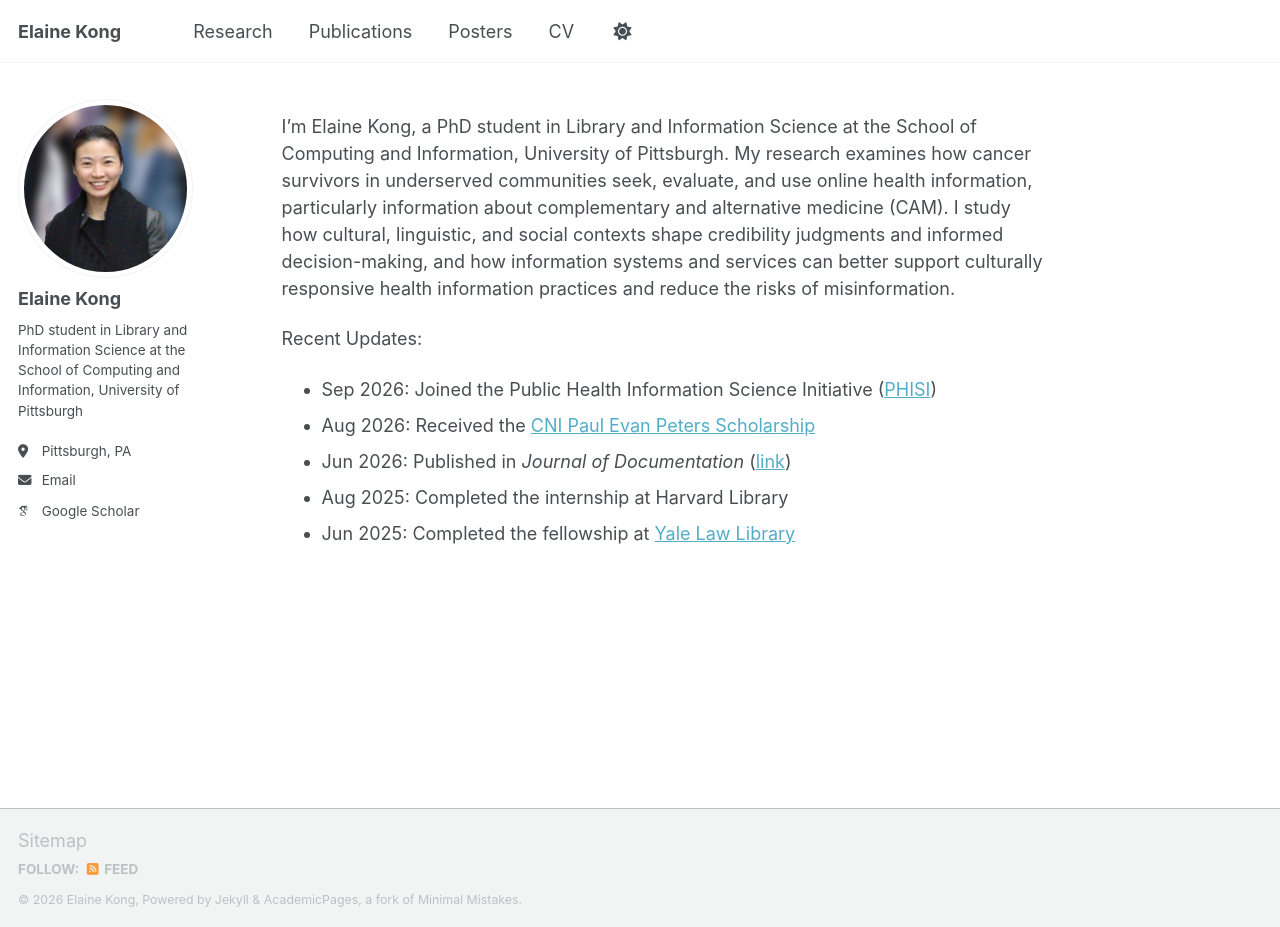
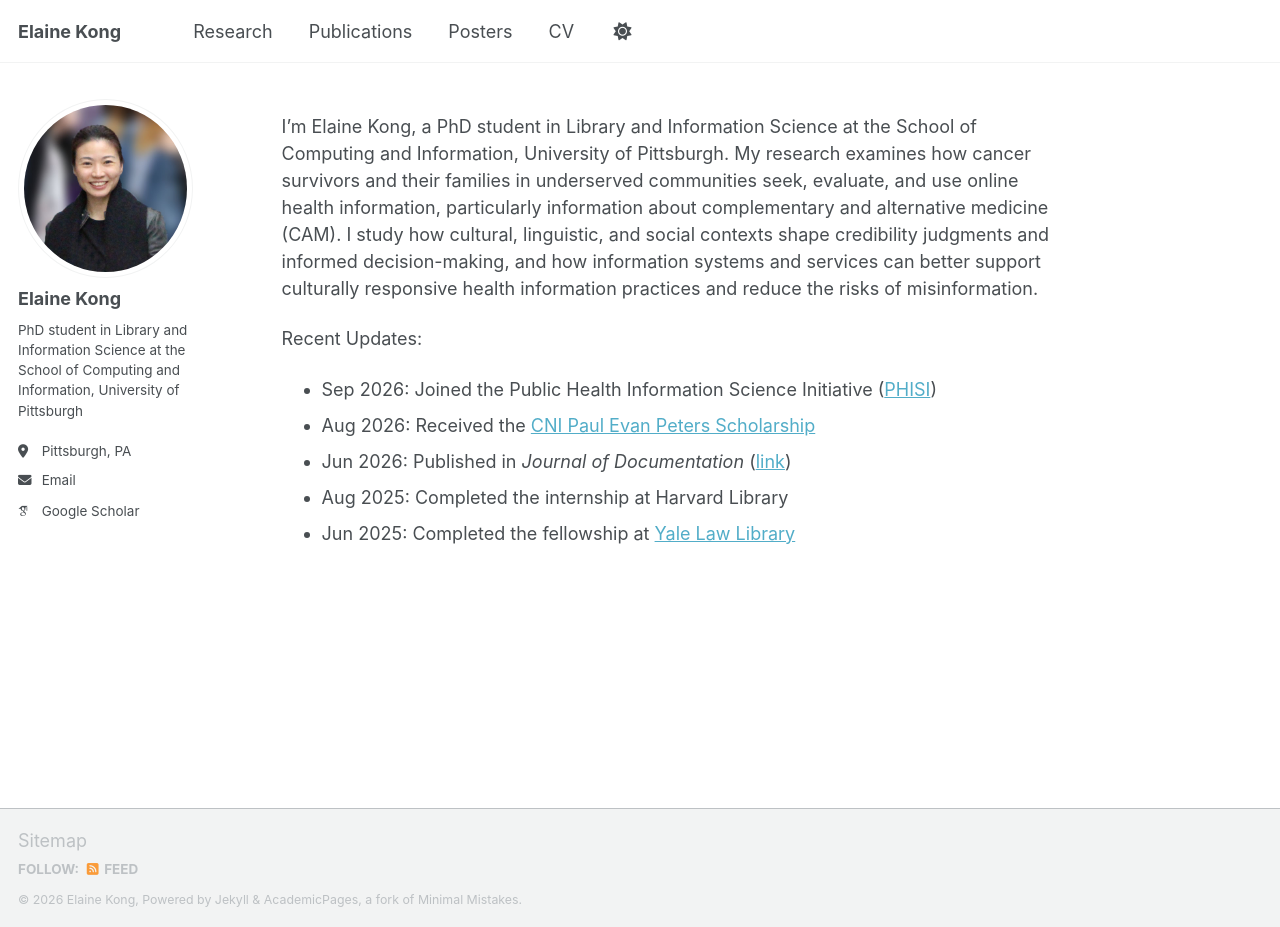
Before and after one commit to elainewskong/elainewskong.github.io, a Jekyll site: the page built from _pages/about.md, in a window 1280 px wide and 927 px high. Built offline with Jekyll 4.4.1, drawn with Linux system fonts in a browser that asks for light colours; some web fonts are replaced; a script that is not in the unit is left out.

Commit message:
Update about.md

```diff
--- a/_pages/about.md
+++ b/_pages/about.md
@@ -7,7 +7,7 @@ redirect_from:
   - /about.html
 ---
 
-I'm Elaine Kong, a PhD student in Library and Information Science at the School of Computing and Information, University of Pittsburgh. My research examines how cancer survivors in underserved communities seek, evaluate, and use online health information, particularly information about complementary and alternative medicine (CAM). I study how cultural, linguistic, and social contexts shape credibility judgments and informed decision-making, and how information systems and services can better support culturally responsive health information practices and reduce the risks of misinformation.
+I'm Elaine Kong, a PhD student in Library and Information Science at the School of Computing and Information, University of Pittsburgh. My research examines how cancer survivors and their families in underserved communities seek, evaluate, and use online health information, particularly information about complementary and alternative medicine (CAM). I study how cultural, linguistic, and social contexts shape credibility judgments and informed decision-making, and how information systems and services can better support culturally responsive health information practices and reduce the risks of misinformation.
 
 Recent Updates:
 * Sep 2026: Joined the Public Health Information Science Initiative ([PHISI](https://phisi.ubc.ca/))
```
